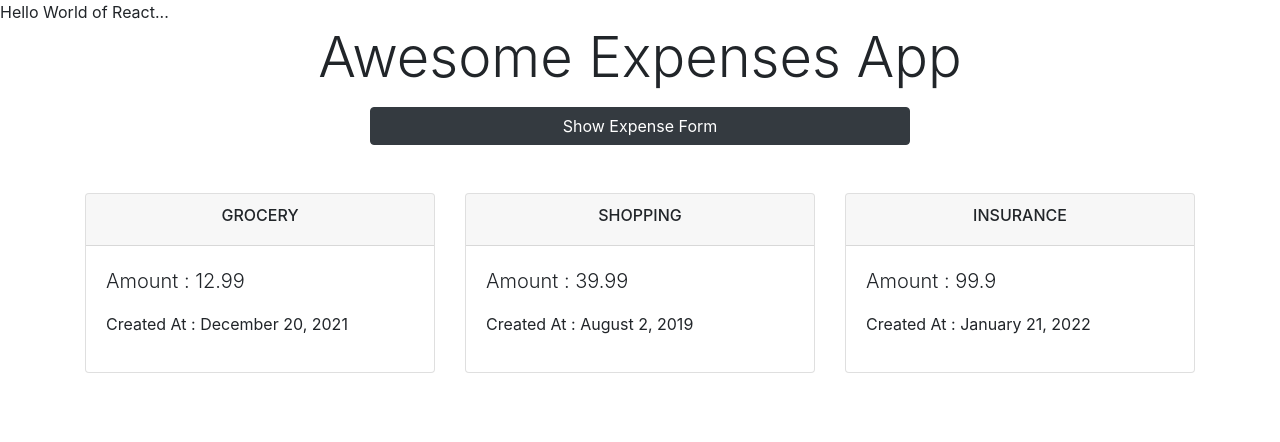
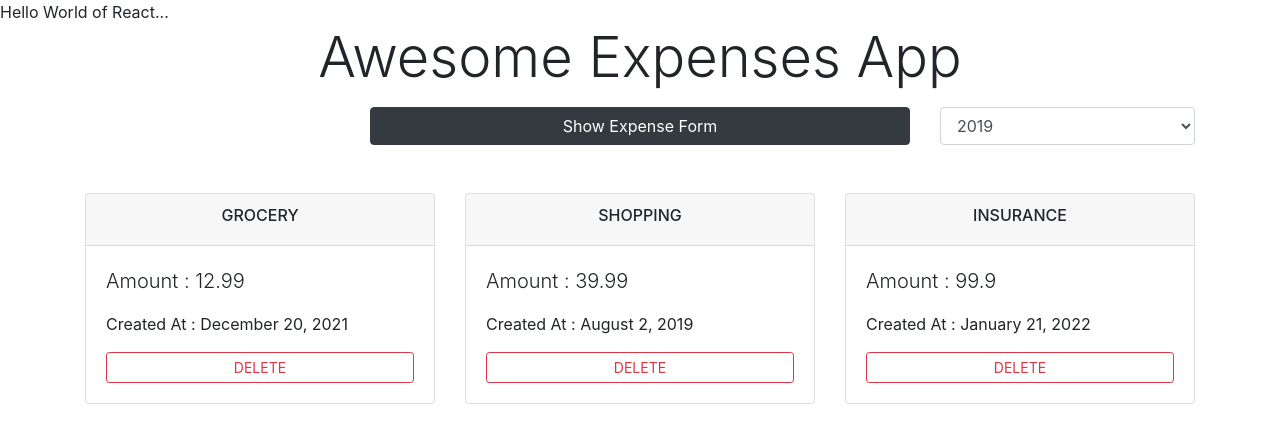
Before and after one commit to synergy2411/optum-jun22, a React (Create React App) app in the folder frontend/: page / in a window 1280 px wide. Shown: the top 442 px of the page. Built offline with nearby package versions, Linux system fonts and the light colour scheme.

Commit message:
filter exp comp added

```diff
--- a/frontend/src/Components/Expenses/ExpenseItem/ExpenseItem.js
+++ b/frontend/src/Components/Expenses/ExpenseItem/ExpenseItem.js
@@ -13,6 +13,8 @@ const ExpenseItem = (props) => {
                 <div className='card-body'>
                     <p className='lead'>Amount : {props.expense.amount}  </p>
                     <ExpenseDate createdAt = {props.expense.createdAt} />
+                    <button className="btn btn-block btn-sm btn-outline-danger"
+                        onClick={() => props.deleteExpense(props.expense.id)}>DELETE</button>
                 </div>
             </div>
         </div>
--- a/frontend/src/Components/Expenses/Expenses.js
+++ b/frontend/src/Components/Expenses/Expenses.js
@@ -1,6 +1,7 @@
 import React, { useState } from 'react';
 import AddExpense from './AddExpense/AddExpense';
 import ExpenseItem from './ExpenseItem/ExpenseItem';
+import FilterExpense from './FilterExpense/FilterExpense';
 
 const INITIAL_EXPENSES = [
     { id: "e001", title: "grocery", amount: 12.99, createdAt: new Date("Dec 20, 2021") },
@@ -24,6 +25,10 @@ const Expenses = () => {
     }
     const onCancel = () => setShowAddForm(!showAddForm);
 
+    const onDeleteExpense = id => {
+        setExpenses(prevExpenses => prevExpenses.filter(exp => exp.id !== id))
+    }
+
     return (
         <div className='container'>
             <p className='display-4 text-center'>Awesome Expenses App</p>
@@ -34,10 +39,13 @@ const Expenses = () => {
                     <br/>
                     {showAddForm && <AddExpense onCancel={onCancel} addExpense = {onAddExpense} />}
                 </div>
+                <div className='col-3'>
+                    <FilterExpense />
+                </div>
             </div>
             <br/>
             <div className='row'>
-                { expenses.map(expense => <ExpenseItem expense={expense} key={expense.id} />) }
+                { expenses.map(expense => <ExpenseItem deleteExpense={onDeleteExpense} expense={expense} key={expense.id} />) }
             </div>
         </div>
     )
--- /dev/null
+++ b/frontend/src/Components/Expenses/FilterExpense/FilterExpense.js
@@ -0,0 +1,14 @@
+import React from 'react';
+
+const FilterExpense = () => {
+    return (
+        <select className='form-control'>
+            <option value="2019">2019</option>
+            <option value="2020">2020</option>
+            <option value="2021">2021</option>
+            <option value="2022">2022</option>
+        </select>
+    );
+}
+
+export default FilterExpense;
```
